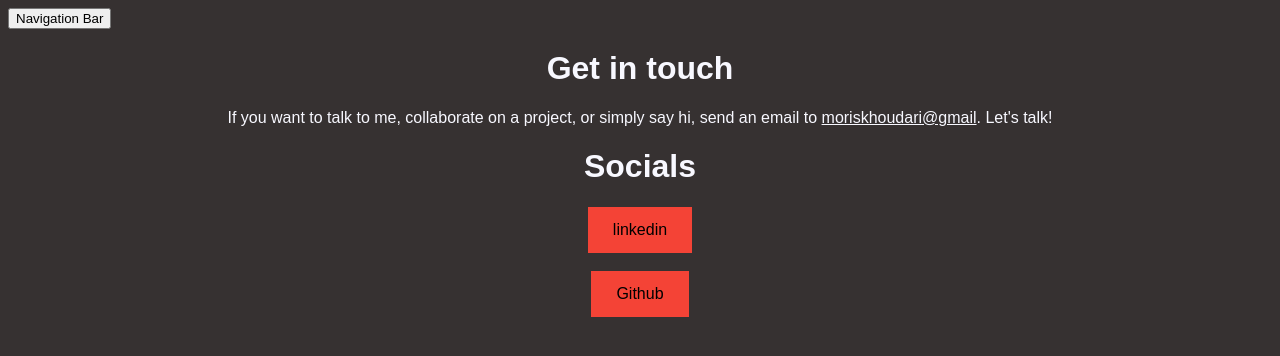
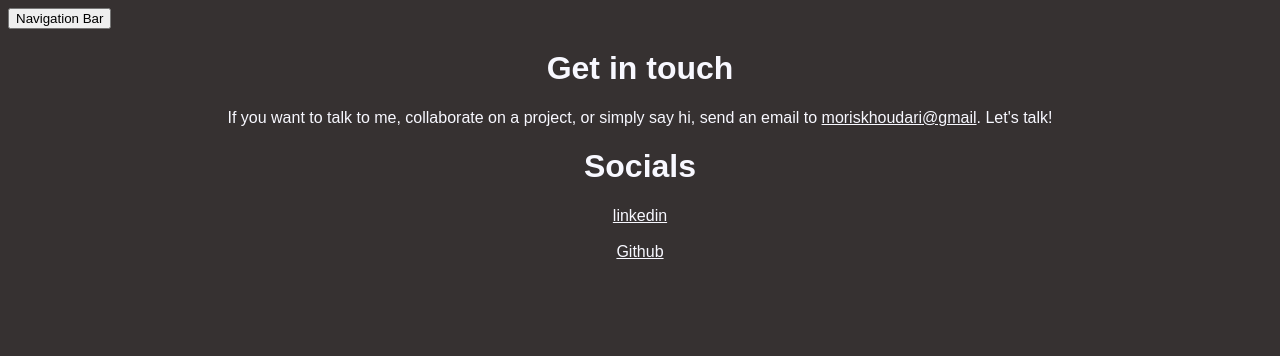
Before and after one commit to moris96/moris-portfolio, a React (Create React App) app: page /contact in a window 1280 px wide. Shown: the top 356 px of the page. Built offline with nearby package versions, Linux system fonts and the light colour scheme; a web font is replaced by a local one.

Commit message:
updated scss styles for contact page

```diff
--- a/src/pages/Contact/Contact.js
+++ b/src/pages/Contact/Contact.js
@@ -1,24 +1,19 @@
-
+import styles from "./Contact.module.scss";
 
 export default function Contact(){
     return(
         <>
-        <div className="contact-me">
-            <h1 className="get-in-touch">Get in touch</h1>
-            <p className="lets-talk">If you want to talk to me, collaborate on a project, or simply say hi, send an email to <a href="mailto:moriskhoudari@gmail.com">moriskhoudari@gmail</a>. Let's talk!</p>
+        <div className={styles.contactMe}>
+            <h1 className={styles.getInTouch}>Get in touch</h1>
+            <p className={styles.letsTalk}>If you want to talk to me, collaborate on a project, or simply say hi, send an email to <a href="mailto:moriskhoudari@gmail.com">moriskhoudari@gmail</a>. Let's talk!</p>
         </div>
 
-        <h1 className="socials">Socials</h1>
-        <div className="socials">
+        <h1 className={styles.socials}>Socials</h1>
+        <div className={styles.socials}>
             <a className="linkden" href="https://www.linkedin.com/in/moris-khoudari-abady/" target="_blank">linkedin</a><br/>
             <br/><a className="github" href="https://github.com/moris96" target="_blank">Github</a>
 
-
-{/*
-
-            <button className="linkden-btn"><img className="linkden" src="https://cdn3.iconfinder.com/data/icons/sociocons/256/linkedin-sociocon.png" alt="linkden" /></button>
-            <button className="github-btn"><img className="github" src="https://upload.wikimedia.org/wikipedia/commons/thumb/9/91/Octicons-mark-github.svg/2048px-Octicons-mark-github.svg.png" alt="github" /></button> */}
         </div>
     </>
-    )
-}
+    );
+};
--- /dev/null
+++ b/src/pages/Contact/Contact.module.scss
@@ -0,0 +1,28 @@
+.getInTouch{
+    color: ghostwhite;
+    text-align: center;
+}
+.letsTalk{
+    color: ghostwhite;
+    text-align: center;
+}
+.socials {
+    color: ghostwhite;
+    text-align: center;
+}
+.linkden {
+    background-color: #f44336;
+    color: black;
+    padding: 14px 25px;
+    text-align: center;
+    text-decoration: none;
+    display: inline-block;
+}
+.github {
+    background-color: #f44336;
+    color: black;
+    padding: 14px 25px;
+    text-align: center;
+    text-decoration: none;
+    display: inline-block;
+}
--- a/src/styles.css
+++ b/src/styles.css
@@ -42,166 +42,3 @@ a:hover {
 [data-popup='tooltip'].popup-overlay{
     background: transparent;
 }
-
-
-
-/* about page */
-/* .resume-p{
-    color: ghostwhite;
-    position: absolute;
-    top: 60%;
-    left: 41%;
-}
-
-.resume{
-    position: absolute;
-    top: 65%;
-    left: 45%;
-}
-
-.me-photo{
-    flex-wrap: wrap;
-    padding: 10px;
-    position: relative;
-    left: 43%;
-    top: 0;
-    right: 0;
-    bottom: 0;
-    width: 200px;
-    height: 200px;
-}
-.hello{
-    color: ghostwhite;
-    text-align: center;
-}
-.brand-statment{
-    color: ghostwhite;
-    text-align: center;
-}
-.exp-btn{
-    position: absolute;
-    left: 45%;
-    top: 50%;
-}
-.skills{
-    color: ghostwhite;
-    text-align: center;
-} */
-
-
-
-
-/* contact page */
-.get-in-touch{
-    color: ghostwhite;
-    text-align: center;
-}
-.lets-talk{
-    color: ghostwhite;
-    text-align: center;
-}
-.socials {
-    color: ghostwhite;
-    text-align: center;
-}
-.linkden {
-    background-color: #f44336;
-    color: black;
-    padding: 14px 25px;
-    text-align: center;
-    text-decoration: none;
-    display: inline-block;
-}
-.github {
-    background-color: #f44336;
-    color: black;
-    padding: 14px 25px;
-    text-align: center;
-    text-decoration: none;
-    display: inline-block;
-}
-
-
-
-
-
-/* projects page */
-/* .fun-fact{
-    text-align: center;
-    color: ghostwhite;
-}
-.portfolio-pg{
-    color: ghostwhite;
-    text-align: center;
-}
-.portfolio-expl{
-    color: ghostwhite;
-    text-align: center;
-}
-img{
-    flex-wrap: wrap;
-    padding: 10px;
-    position: relative;
-    left: 10%;
-    top: 0;
-    right: 0;
-    bottom: 0;
-}
-.p1{
-    position: relative;
-    left: 17%;
-}
-.p2{
-    position: relative;
-    left: 31%;
-}
-.p3{
-    position: relative;
-    left: 43%;
-}
-.project1 {
-    width: 500px;
-    height: 500px;
-}
-.groupProject{
-    width: 500px;
-    height: 500px;
-}
-.capstone{
-    width: 500px;
-    height: 500px;
-}
-.p1-about{
-    position: absolute;
-    left: 15%;
-    top: 77%;
-}
-.p1-info{
-    color: ghostwhite;
-}
-.tutorial{
-    text-align: center;
-}
-.rules{
-    text-align: center;
-}
-.p2-about{
-    position: absolute;
-    left: 49%;
-    top: 77%;
-}
-.p2-info{
-    color: ghostwhite;
-}
-.tumble-about{
-    text-align: center;
-}
-
-.p3-about{
-    position: absolute;
-    left: 72%;
-    top: 77%;
-}
-.p3-info{
-    color: ghostwhite;
-} */
```
